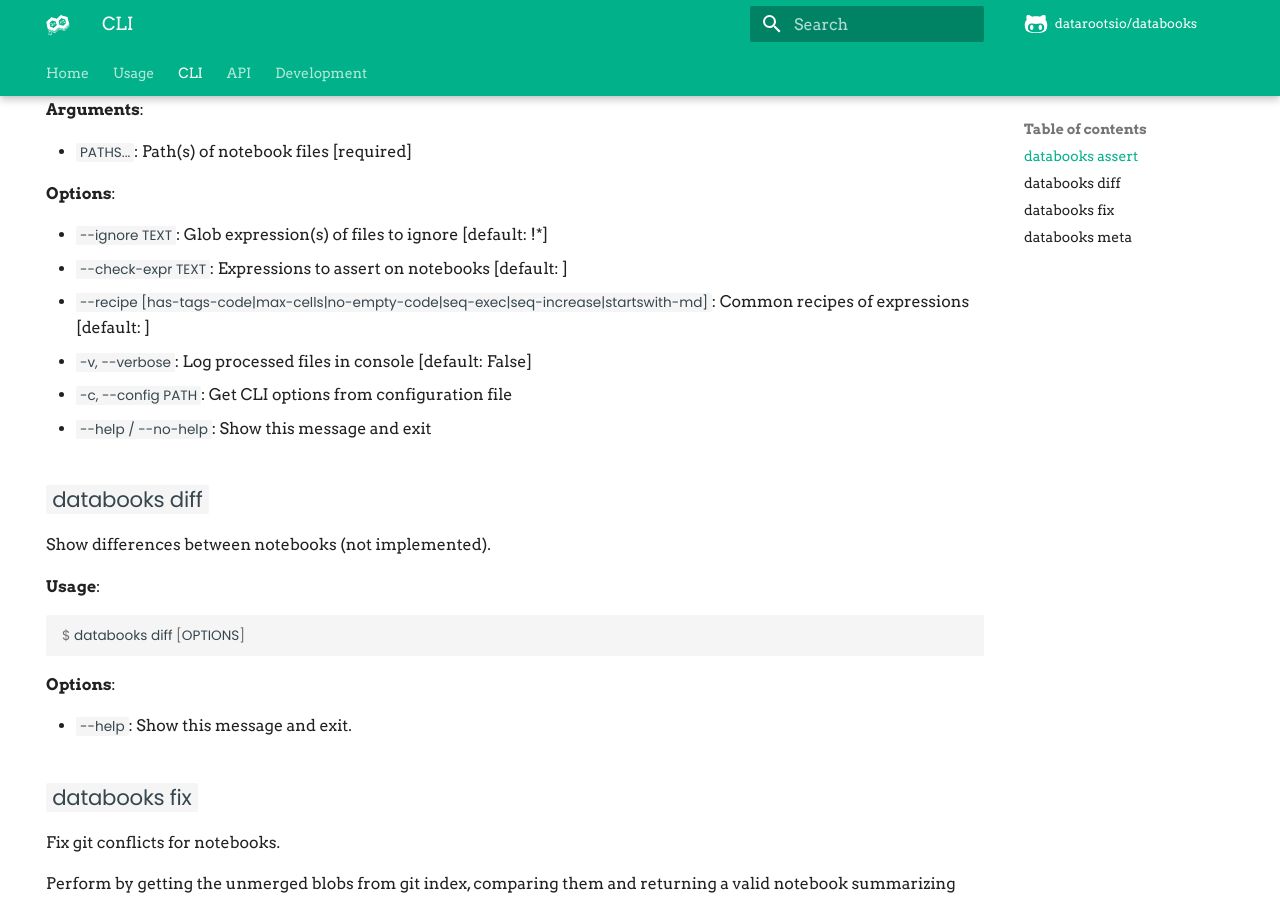
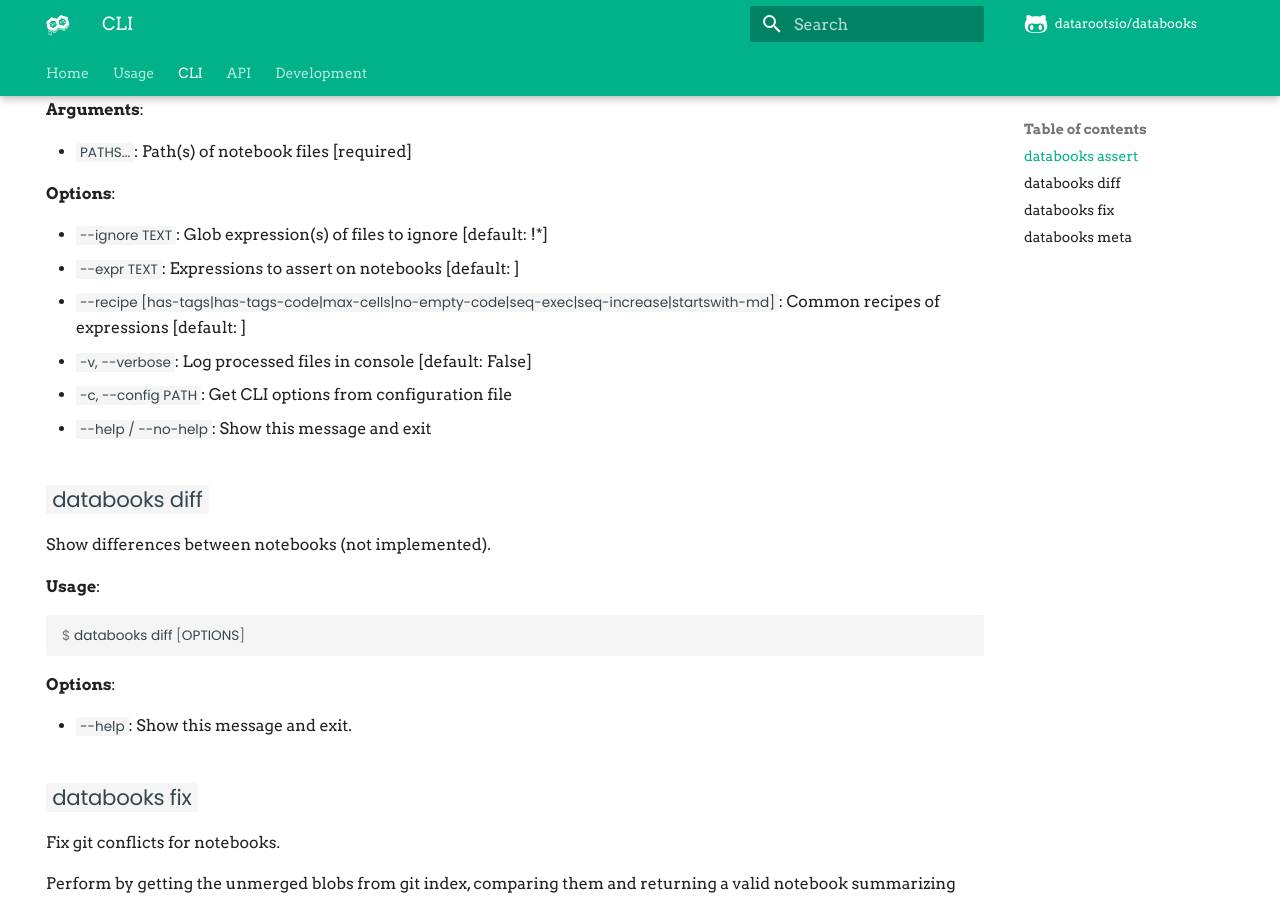
Before and after one commit to datarootsio/databooks, an MkDocs documentation site: the page built from docs/CLI.md, in a window 1280 px wide and 900 px high, scrolled down 970 px. Built offline with MkDocs 1.6.1 and Material for MkDocs 9.7.7, drawn with Linux system fonts in a browser that asks for light colours; comment, search, counter and statistics services are not loaded; the version menu is left out.

```diff
--- a/docs/CLI.md
+++ b/docs/CLI.md
@@ -50,8 +72,8 @@ $ databooks assert [OPTIONS] PATHS...
 **Options**:
 
 * `--ignore TEXT`: Glob expression(s) of files to ignore  [default: !*]
-* `--check-expr TEXT`: Expressions to assert on notebooks  [default: ]
-* `--recipe [has-tags-code|max-cells|no-empty-code|seq-exec|seq-increase|startswith-md]`: Common recipes of expressions  [default: ]
+* `--expr TEXT`: Expressions to assert on notebooks  [default: ]
+* `--recipe [has-tags|has-tags-code|max-cells|no-empty-code|seq-exec|seq-increase|startswith-md]`: Common recipes of expressions  [default: ]
 * `-v, --verbose`: Log processed files in console  [default: False]
 * `-c, --config PATH`: Get CLI options from configuration file
 * `--help / --no-help`: Show this message and exit
@@ -128,3 +150,5 @@ $ databooks meta [OPTIONS] PATHS...
 * `-v, --verbose`: Log processed files in console  [default: False]
 * `-c, --config PATH`: Get CLI options from configuration file
 * `--help / --no-help`: Show this message and exit
+
+<!-- [[[end]]] -->
```
Also changed, not shown: other parts of docs/CLI.md (+22 -0 lines), .pre-commit-config.yaml (+17 -0 lines).
